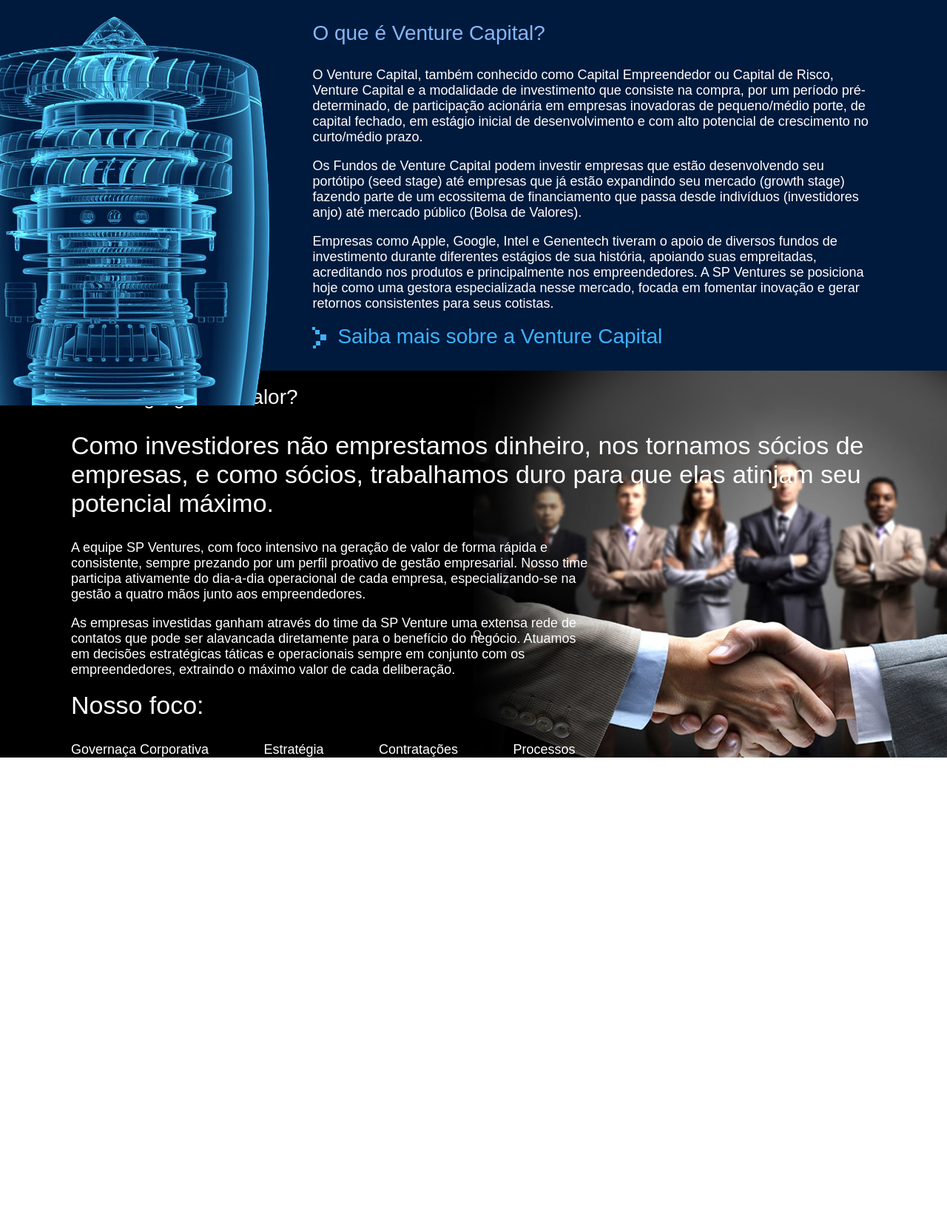
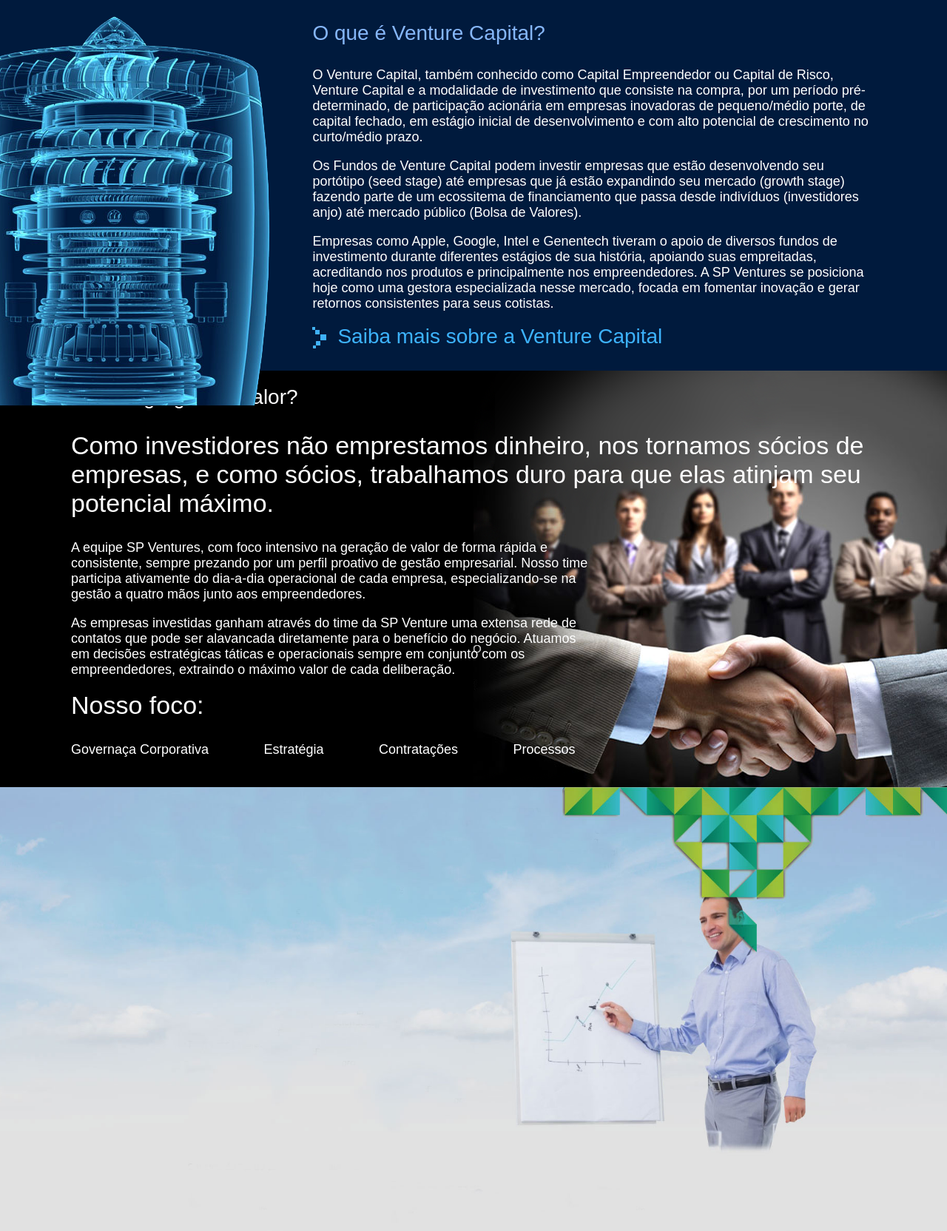
Before and after one commit to spventures/spventures.github.io, a PHP site: page / in a window 1280 px wide. Shown: the part 1159-2823 px from the top of the page at 74% size. Before the commit the page ends 2183 px from the top, so only its background shows below. Run offline with PHP 8.4, Linux system fonts and the light colour scheme; some web fonts are replaced.

Commit message:
starting fip section

```diff
--- a/style.css
+++ b/style.css
@@ -142,6 +142,7 @@ p{
 
 #como-agregamos-valor{
 	padding-top: 20px;
+	padding-bottom: 40px;
 	color: #fff;
 	background: url("bg-section.png") no-repeat #000;
 	background-position: 160% center;
@@ -152,5 +153,12 @@ p{
 #como-agregamos-valor span {
 	font-size: 18px;
 	margin-right: 70px;
-	margin-bottom: 40px;
 }
+
+#fip{
+	width: 100%;
+	height: 600px;
+	background: url("bg-fip.jpg") no-repeat;
+	background-position: center top;
+	background-size: cover;
+}
```
Also changed, not shown: bg-fip.jpg (added).
